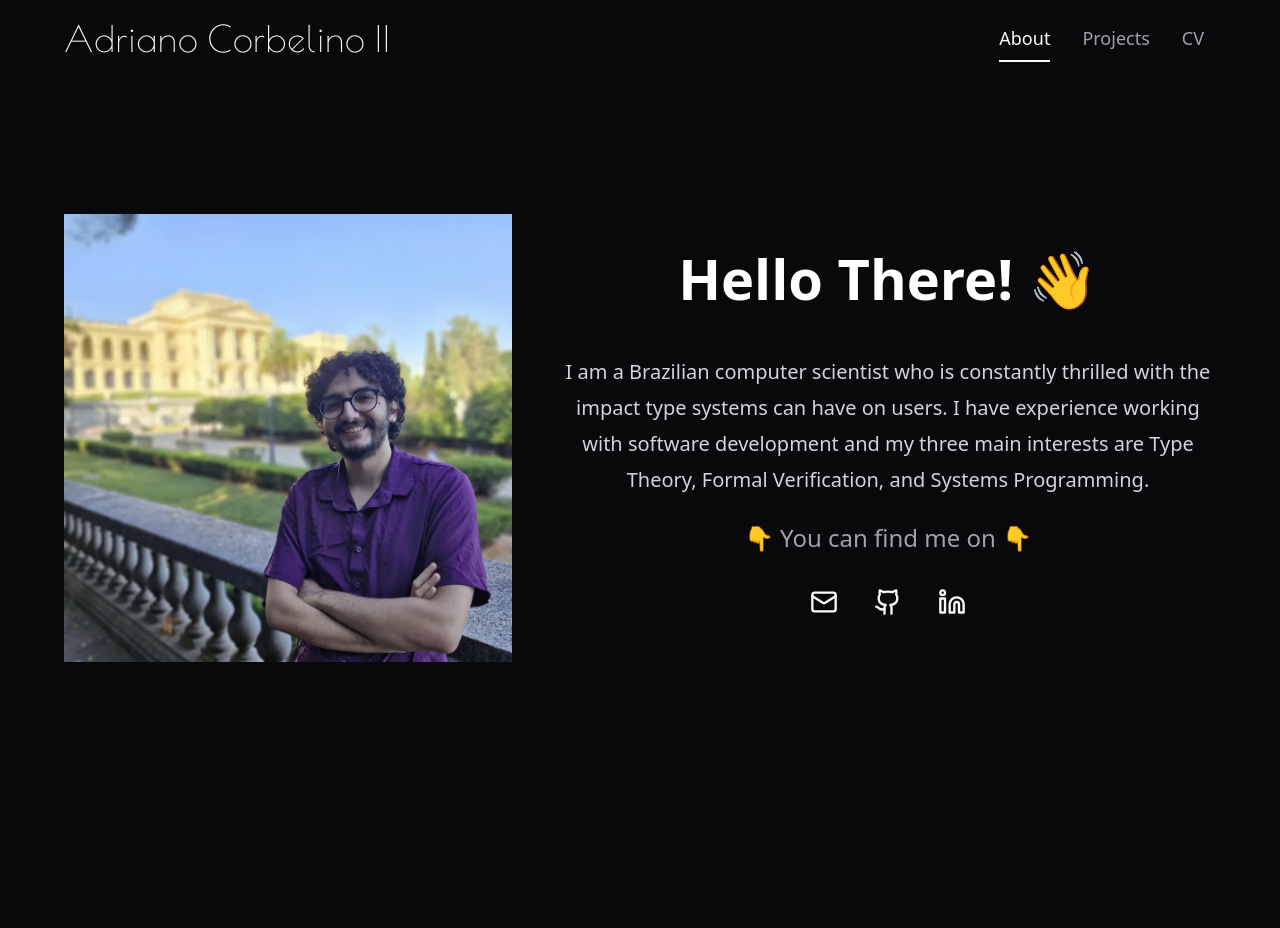
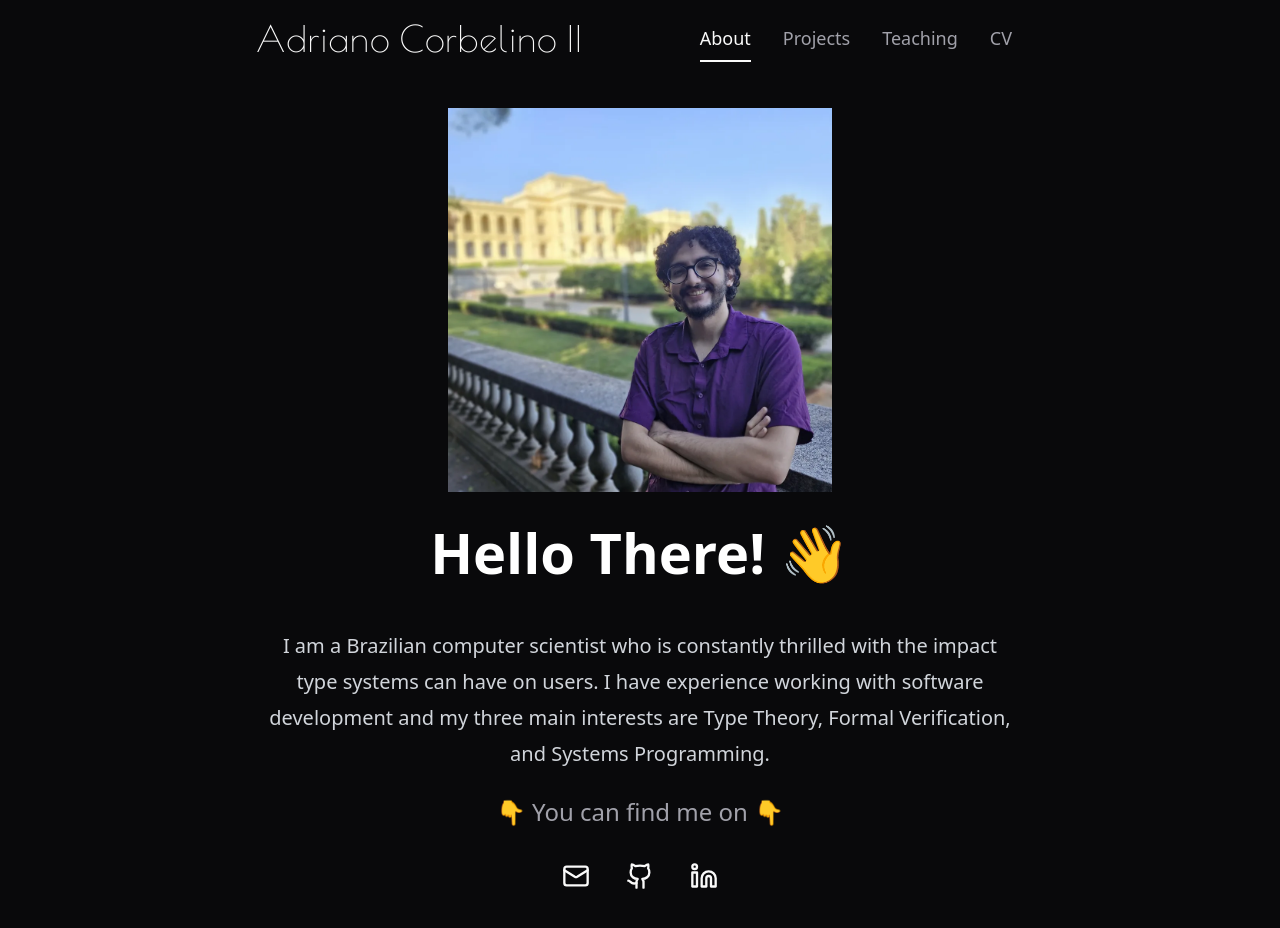
Before and after one commit to AdrianoII/adrianocorbelinoii.com, a Next.js app: page / in a window 1280 px wide. Shown: the top 928 px of the page. Before the commit the page ends 800 px from the top, so only its background shows below. Built offline with nearby package versions, Linux system fonts and the light colour scheme.

Commit message:
Commit to single column layout

```diff
--- a/src/app/cv/page.tsx
+++ b/src/app/cv/page.tsx
@@ -21,7 +21,7 @@ const cvHtml = readFileSync(
 
 export default function CvPage() {
   return (
-    <section className="mx-auto flex w-full max-w-3xl flex-1 flex-col gap-6 py-6">
+    <section className="flex flex-1 flex-col gap-6 py-6">
       <header className="flex flex-col gap-4 border-b border-border pb-4 sm:flex-row sm:items-end sm:justify-between">
         <div className="space-y-1">
           <h1 className="text-3xl font-bold lg:text-4xl">{siteConfig.name}</h1>
--- a/src/app/layout.tsx
+++ b/src/app/layout.tsx
@@ -18,9 +18,11 @@ export default function RootLayout({
 }) {
   return (
     <html lang="en" className="dark">
-      <body className="flex min-h-dvh flex-col px-4 sm:px-8 lg:px-16">
-        <NavBar />
-        <main className="flex flex-1 flex-col">{children}</main>
+      <body className="flex min-h-dvh flex-col items-center px-4 sm:px-8">
+        <div className="flex w-full max-w-3xl flex-1 flex-col">
+          <NavBar />
+          <main className="flex flex-1 flex-col">{children}</main>
+        </div>
         <Analytics />
       </body>
     </html>
--- a/src/app/page.tsx
+++ b/src/app/page.tsx
@@ -12,19 +12,19 @@ export const metadata: Metadata = {
 
 export default function HomePage() {
   return (
-    <section className="flex flex-1 flex-col items-center gap-8 py-8 lg:flex-row lg:gap-12 lg:py-0">
-      <div className="slit-in-diagonal relative aspect-square w-full max-w-sm lg:max-w-md lg:flex-1">
+    <section className="flex flex-1 flex-col items-center justify-center gap-8 py-8">
+      <div className="slit-in-diagonal relative aspect-square w-full max-w-sm">
         <Image
           src="/profile.webp"
           alt="Picture of Adriano Corbelino II"
           fill
           priority
-          sizes="(min-width: 1024px) 28rem, 24rem"
+          sizes="(min-width: 640px) 384px, 90vw"
           className="object-contain"
         />
       </div>
 
-      <div className="flex flex-col items-center gap-6 text-center lg:flex-1">
+      <div className="flex flex-col items-center gap-6 text-center">
         <article className="prose prose-invert max-w-prose lg:prose-xl">
           <h1>{about.greeting}</h1>
           <p>{about.bio}</p>
--- /dev/null
+++ b/src/app/teaching/page.tsx
@@ -0,0 +1,19 @@
+import type { Metadata } from "next"
+
+export const metadata: Metadata = {
+  title: "Teaching",
+  alternates: {
+    canonical: "/teaching",
+  },
+}
+
+export default function TeachingPage() {
+  return (
+    <section className="flex flex-1 flex-col items-center justify-center gap-4 py-16 text-center">
+      <h1 className="text-4xl font-bold lg:text-6xl">Teaching</h1>
+      <p className="text-lg text-muted-foreground lg:text-xl">
+        🚧 Coming soon — teaching materials and notes are on the way.
+      </p>
+    </section>
+  )
+}
--- a/src/content/site.ts
+++ b/src/content/site.ts
@@ -33,10 +33,11 @@ export type NavItem = {
 export const navItems = [
   { href: "/", label: "About" },
   { href: "/projects", label: "Projects" },
+  { href: "/teaching", label: "Teaching" },
   { href: "/cv", label: "CV" },
 ] as const satisfies readonly NavItem[]
 
-export type Route = "/" | "/cv" | "/projects"
+export type Route = "/" | "/cv" | "/projects" | "/teaching"
 
 export type SocialLink = {
   readonly label: string
```
